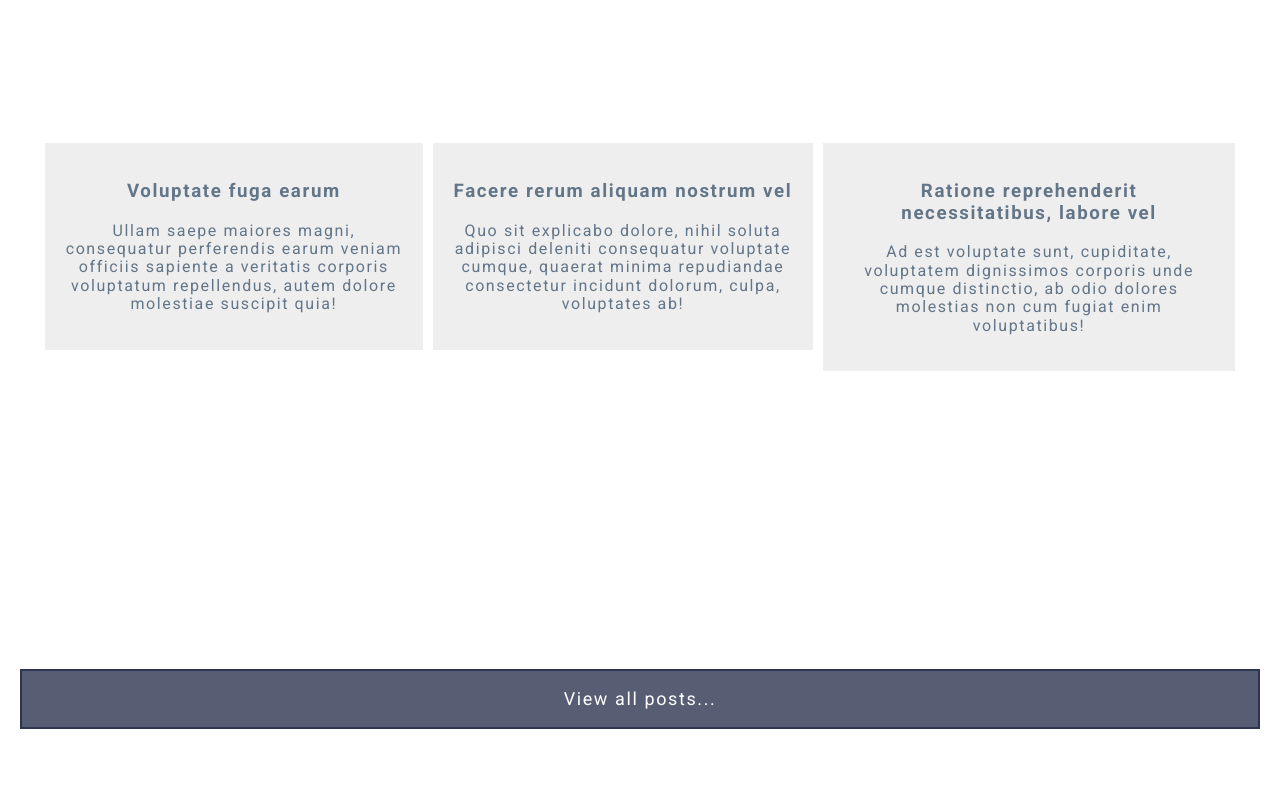
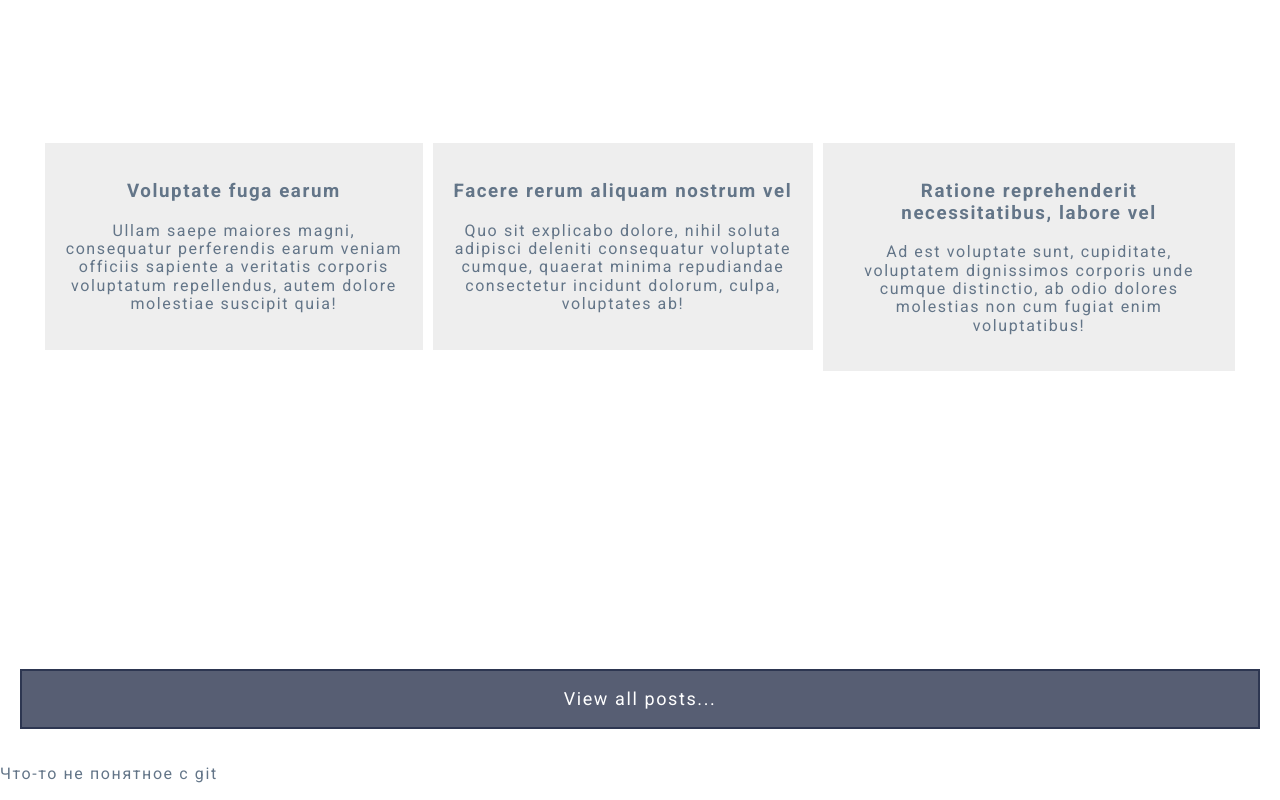
Before and after one commit to Alexand-p/new-grit-template, a website: page index.html in a window 1280 px wide. Shown: the part 2887-3687 px from the top of the page. Before the commit the page ends 3636 px from the top, so only its background shows below. Drawn offline with Linux system fonts and the light colour scheme.

Commit message:
решаем проблему с git

```diff
--- a/index.html
+++ b/index.html
@@ -256,5 +256,8 @@
 </footer>
   <script src="libs/jquery/dist/jquery.min.js"></script>
   <script src="assets/js/main.js"></script>
+  <div class="cc">
+    <p>Что-то не понятное с git </p>
+  </div>
 </body>
 </html>
```
